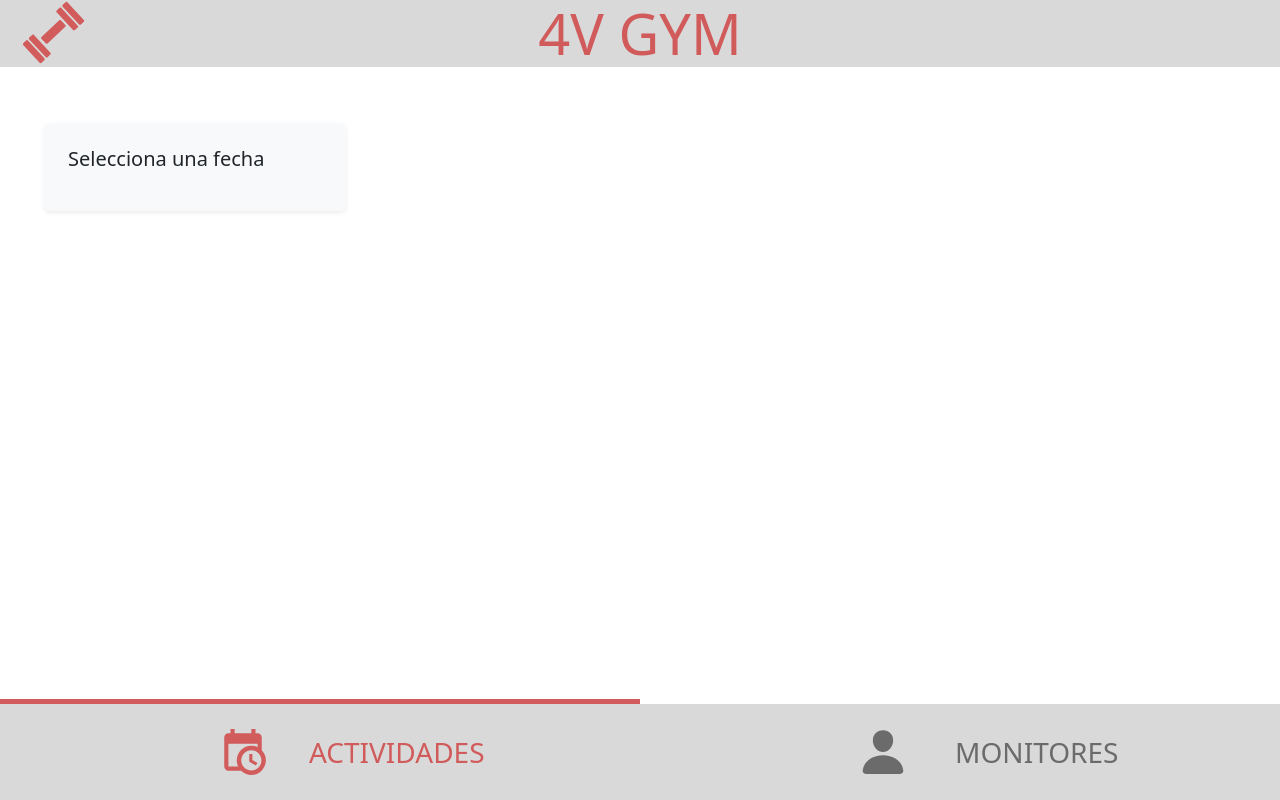
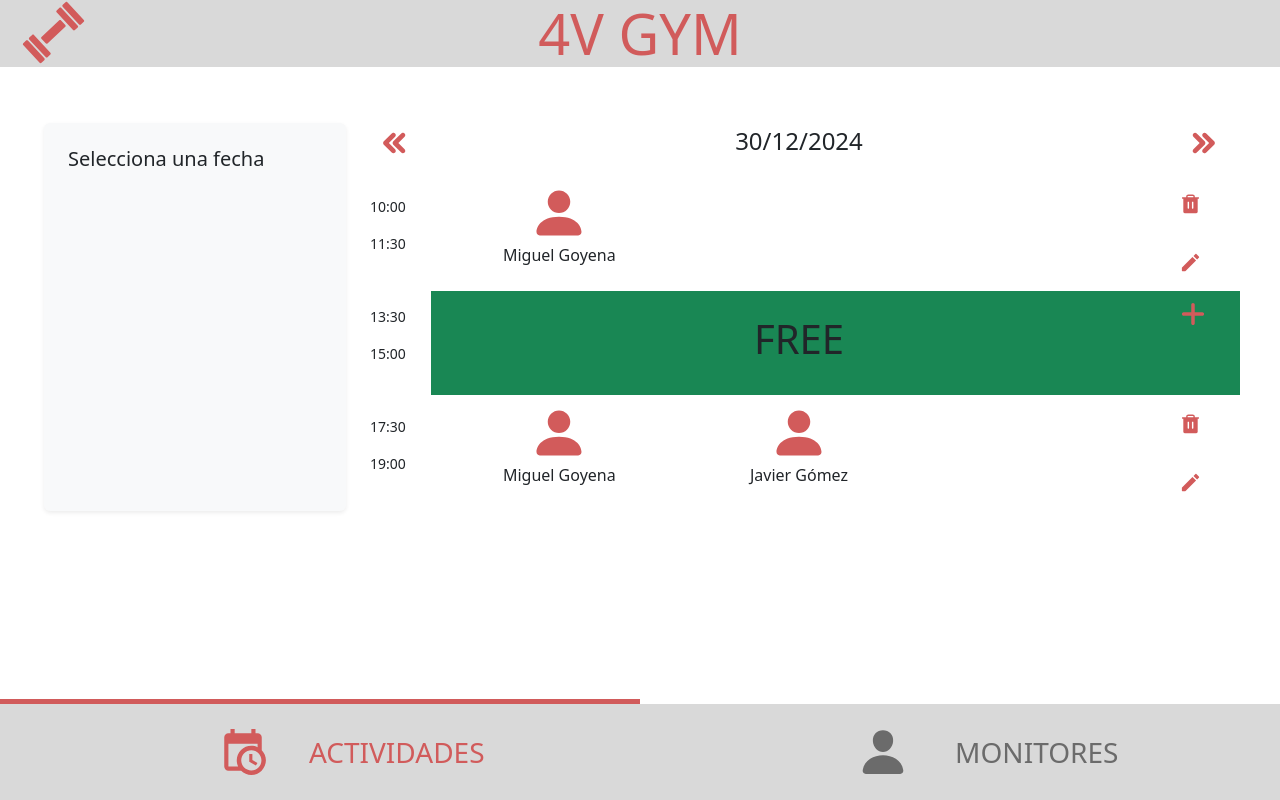
Before and after one commit to javiab10/4VGymApp, an Angular app: page / in a window 1280 px wide. Built offline with nearby package versions, Linux system fonts and the light colour scheme.

Commit message:
Cards de las activities + Fecha añadidos al Activities Component

```diff
--- a/src/app/activities/activities.component.html
+++ b/src/app/activities/activities.component.html
@@ -12,13 +12,13 @@
         <div class="col-md-9 col-12">
             <div class="container">
                 <!-- FECHA -->
-                <!-- <app-fecha [date]="date" (dateChange)="updateDate($event)"></app-fecha> -->
+                <app-fecha [date]="date" (dateChange)="updateDate($event)"></app-fecha>
                 <!-- FECHA -->
 
                 <!-- ACTIVIDADES -->
-                <!-- <app-activity-card [date]="date" (dateChange)="updateDate($event)" [startingTime]="'10:00'" [endingTime]="'11:30'"></app-activity-card> -->
-                <!-- <app-activity-card [date]="date" (dateChange)="updateDate($event)" [startingTime]="'13:30'" [endingTime]="'15:00'"></app-activity-card> -->
-                <!-- <app-activity-card [date]="date" (dateChange)="updateDate($event)" [startingTime]="'17:30'" [endingTime]="'19:00'"></app-activity-card> -->
+                <app-activity-card [date]="date" (dateChange)="updateDate($event)" [startingTime]="'10:00'" [endingTime]="'11:30'"></app-activity-card>
+                <app-activity-card [date]="date" (dateChange)="updateDate($event)" [startingTime]="'13:30'" [endingTime]="'15:00'"></app-activity-card>
+                <app-activity-card [date]="date" (dateChange)="updateDate($event)" [startingTime]="'17:30'" [endingTime]="'19:00'"></app-activity-card>
                 <!-- ACTIVIDADES -->
             </div>
         </div>
--- a/src/app/activities/activities.component.ts
+++ b/src/app/activities/activities.component.ts
@@ -1,6 +1,6 @@
 import { Component } from '@angular/core';
 import { CommonModule, formatDate } from '@angular/common';
-// import { FechaComponent } from "../activitiesUtils/fecha/fecha.component";
+import { FechaComponent } from "../activitiesUtils/fecha/fecha.component";
 import { FormsModule } from '@angular/forms';
 import { ActivityCardComponent } from "../activitiesUtils/activity-card/activity-card.component";
 // import { ModalAddActivityComponent } from "../activitiesUtils/modal-add-activity/modal-add-activity.component";
@@ -10,7 +10,7 @@ import { ActivityCardComponent } from "../activitiesUtils/activity-card/activity
 
 @Component({
   selector: 'app-activities',
-  imports: [CommonModule, FormsModule, ActivityCardComponent ],
+  imports: [CommonModule, FechaComponent,FormsModule, ActivityCardComponent ],
   // imports: [CommonModule, FechaComponent, FormsModule, ActivityCardComponent, ModalAddActivityComponent, MatDatepickerModule, MatNativeDateModule, MatInputModule],
   templateUrl: './activities.component.html',
   styleUrl: './activities.component.scss'
```
